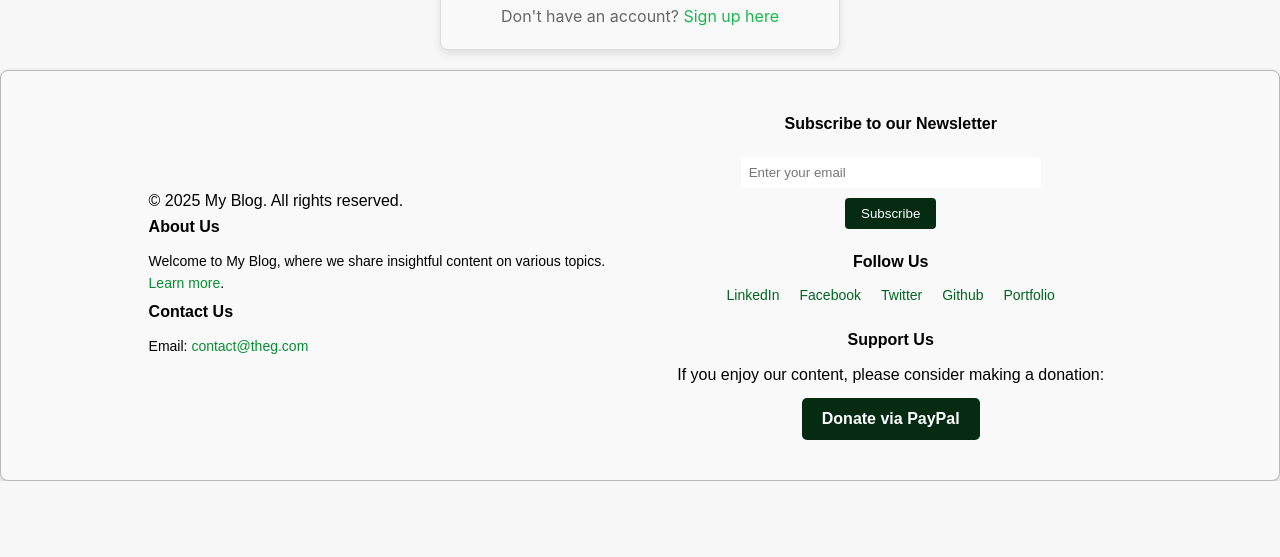
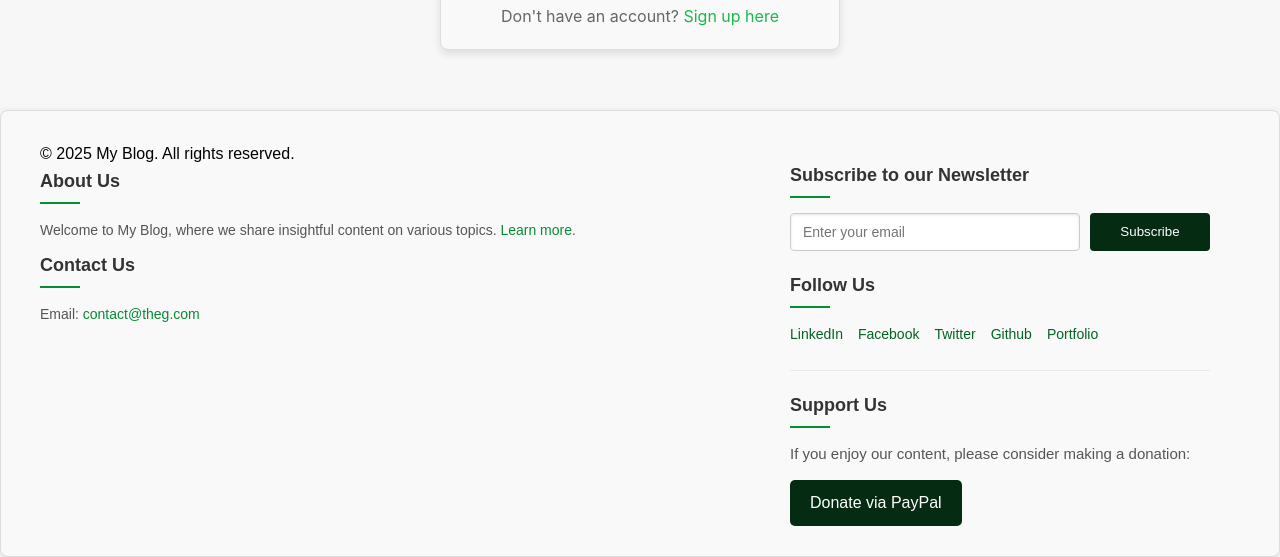
Before and after one commit to raphsang/blog_django_frontend, a React (Create React App) app: page /login in a window 1280 px wide. Shown: the part 337-894 px from the top of the page. Before the commit the page ends 818 px from the top, so only its background shows below. Built offline with nearby package versions, Linux system fonts and the light colour scheme; no server answers.

Commit message:
Update Footer.css

```diff
--- a/src/components/Footer.css
+++ b/src/components/Footer.css
@@ -1,119 +1,125 @@
-/* General styles for the footer */
+/*
+  Advanced Footer CSS - Refined for better responsiveness and cleaner design
+  --------------------------------------------------------------
+*/
+
+/* Base styles */
 .footer {
   color: #000000;
-    padding: 20px;
+  padding: 30px 20px;
   border-radius: 8px;
   background-color: #f9f9f9;
-    box-shadow: 0px 2px 5px rgba(0, 0, 0, 0.2);
-    display: flex;
-    border: 1px groove #b8b8b8;
-    text-align: center;
-    box-sizing: border-box;
+  box-shadow: 0 2px 8px rgba(0, 0, 0, 0.1);
   font-family: Arial, sans-serif;
-    overflow-x: hidden; /* Prevents overflow */
+  border: 1px solid #dcdcdc;
+  overflow: hidden;
+  width: 100%;
+  margin-top: 40px;
 }
 
-/* Content container styles */
+/* Main content container */
 .footer-content {
   display: flex;
-    flex-direction: column;
-    align-items: center;
-    justify-content: space-between;
-    max-width: 100%; /* Adjusts to screen size */
+  flex-wrap: wrap;
+  max-width: 1200px;
   margin: 0 auto;
-    padding: 10px;
-    box-sizing: border-box;
+  gap: 30px;
 }
 
-/* Styles for larger screens */
-@media (min-width: 768px) {
-    .footer-content {
-        flex-direction: row;
-        text-align: left;
+/* Left and right sections */
+.footer-left,
+.footer-right {
+  flex: 1;
+  min-width: 280px;
 }
 
-    .footer-left, .footer-right {
-        flex: 1;
-        padding: 10px;
+/* Section headers */
+.footer h4 {
+  margin-bottom: 15px;
+  font-size: 18px;
+  color: #333;
+  font-weight: 600;
+  position: relative;
+  padding-bottom: 8px;
 }
 
-    .footer-left {
-        max-width: 70%;
+.footer h4::after {
+  content: '';
+  position: absolute;
+  bottom: 0;
+  left: 0;
+  width: 40px;
+  height: 2px;
+  background-color: #068d33;
 }
 
-    .footer-right {
-        max-width: 50%;
-        text-align: right;
-    }
-}
-
-/* About and Contact section styles */
-.about-contact h4 {
-    margin-bottom: 10px;
-    font-size: 16px;
-    color: #000; /* Set color for readability */
-}
-
+/* About and Contact section */
 .about-contact p {
-    margin: 5px 0;
+  margin: 0 0 10px;
   font-size: 14px;
+  line-height: 1.6;
+  color: #555;
 }
 
 .about-contact a {
   color: #068d33;
   text-decoration: none;
+  transition: color 0.2s ease;
+  font-weight: 500;
 }
 
 .about-contact a:hover {
+  color: #045a20;
   text-decoration: underline;
 }
 
-/* Newsletter section styles */
+/* Newsletter subscription */
 .newsletter {
-    display: flex;
-    flex-direction: column;
-    align-items: center;
-    max-width: 100%; /* Responsive adjustment */
-}
-
-.newsletter h4 {
-    margin-bottom: 10px;
-    font-size: 16px;
+  margin-top: 20px;
 }
 
 .subscribe-form {
   display: flex;
-    flex-direction: column; /* Adjusts on smaller screens */
-    width: 100%;
-    align-items: center;
+  flex-wrap: wrap;
+  gap: 10px;
+  margin-top: 10px;
 }
 
 .subscribe-form input[type="email"] {
-    padding: 8px;
-    margin: 10px 0; /* Margin for spacing */
-    border: none;
+  flex: 1;
+  min-width: 200px;
+  padding: 10px 12px;
+  border: 1px solid #ccc;
   border-radius: 4px;
-    width: 100%;
-    max-width: 300px;
-    box-sizing: border-box;
+  font-size: 14px;
+  box-shadow: inset 0 1px 3px rgba(0, 0, 0, 0.1);
+  transition: border 0.2s ease;
+}
+
+.subscribe-form input[type="email"]:focus {
+  border-color: #068d33;
+  outline: none;
 }
 
 .subscribe-form button {
-    padding: 8px 16px;
+  padding: 10px 16px;
   background-color: #052c12;
   border: none;
   border-radius: 4px;
   color: white;
+  font-weight: 500;
   cursor: pointer;
+  transition: background-color 0.2s ease;
+  min-width: 120px;
+}
+
+.subscribe-form button:hover:not(:disabled) {
+  background-color: #13a11f;
 }
 
 .subscribe-form button:disabled {
-    background-color: #4a8dff;
+  background-color: #b3b3b3;
   cursor: not-allowed;
-}
-
-.subscribe-form button:hover {
-    background-color: #13a11f;
 }
 
 .subscribe-message {
@@ -122,118 +128,156 @@
   font-size: 14px;
 }
 
-/* Social media section styles */
+/* Social media links */
 .social-media {
-    display: flex;
-    flex-direction: column;
-    align-items: center;
-    max-width: 100%;
-}
-
-.social-media h4 {
-    margin-bottom: 10px;
-    font-size: 16px;
+  margin-top: 20px;
 }
 
 .social-media ul {
   list-style: none;
   padding: 0;
   display: flex;
-    justify-content: center;
+  flex-wrap: wrap;
+  gap: 15px;
+  margin-top: 10px;
 }
 
 .social-media li {
-    margin: 0 10px;
   font-size: 14px;
 }
 
 .social-media a {
   color: #026422;
   text-decoration: none;
+  transition: color 0.2s ease;
+  display: flex;
+  align-items: center;
+  gap: 5px;
 }
 
 .social-media a:hover {
-    text-decoration: underline;
+  color: #13a11f;
 }
 
-/* Responsive adjustments */
-@media (max-width: 768px) {
+/* Donation section */
+.donation {
+  margin-top: 25px;
+  padding-top: 20px;
+  border-top: 1px solid #eaeaea;
+}
+
+.donation p {
+  font-size: 15px;
+  color: #555;
+  margin-bottom: 15px;
+  line-height: 1.5;
+}
+
+.donate-button {
+  display: inline-block;
+  padding: 10px 20px;
+  background-color: #052c12;
+  color: #ffffff;
+  font-weight: 500;
+  text-decoration: none;
+  border-radius: 5px;
+  transition: all 0.3s ease;
+}
+
+.donate-button:hover {
+  background-color: #13a11f;
+  transform: translateY(-2px);
+}
+
+/* Responsive design */
+@media (min-width: 768px) {
+  .footer-left {
+    max-width: 60%;
+  }
+
+  .footer-right {
+    max-width: 35%;
+  }
+
+  .social-media ul {
+    justify-content: flex-start;
+  }
+
+  .footer-right .donation {
+    text-align: left;
+  }
+}
+
+@media (max-width: 767px) {
   .footer-content {
     flex-direction: column;
   }
 
-    .footer-left, .footer-right {
+  .footer-left,
+  .footer-right {
     max-width: 100%;
-        padding: 0;
-        margin-bottom: 20px;
   }
 
-    .footer-left {
-        border-bottom: 1px solid #444;
-        padding-bottom: 20px;
+  .footer h4 {
+    text-align: center;
+  }
+
+  .footer h4::after {
+    left: 50%;
+    transform: translateX(-50%);
+    width: 60px;
+  }
+
+  .about-contact p,
+  .donation p {
+    text-align: center;
+  }
+
+  .subscribe-form {
+    justify-content: center;
+  }
+
+  .social-media ul {
+    justify-content: center;
+  }
+
+  .donation {
+    text-align: center;
   }
 }
 
-/* Donation section styles */
-.donation {
-    text-align: center;
-    margin-top: 20px;
+/* Very small screens (480px and below) */
+@media (max-width: 480px) {
+  .footer {
+    padding: 20px 15px;
   }
 
-.donation h4 {
-    margin-top: 15px;
-    font-size: 16px;
-    margin-bottom: 10px;
-    color: #000;
+  .subscribe-form {
+    flex-direction: column;
   }
 
-.donation p {
-    font-size: 16px;
-    color: #000;
+  .subscribe-form input[type="email"] {
+    width: 100%;
   }
 
-.donate-button {
-    display: inline-block;
-    padding: 8px 20px;
-    background-color: #052c12;
-    color: #ffffff;
-    font-weight: bold;
-    text-decoration: none;
-    margin-top: 10px;
-    border-radius: 5px;
-    transition: background-color 0.3s ease;
-}
-
-.donate-button:hover {
-    background-color: #07ff28;
-}
-
-/* Responsive adjustments for donation section */
-@media (max-width: 768px) {
-    .donation {
-        margin-top: 15px;
+  .subscribe-form button {
+    width: 100%;
   }
 }
 
-/* Very small screens (360px and below) */
+/* Extremely small screens (360px and below) */
 @media (max-width: 360px) {
   .footer {
-        padding: 10px;
+    padding: 15px 10px;
   }
 
   .footer-content {
-        padding: 5px;
-    }
-
-    .subscribe-form input[type="email"] {
-        width: 80%; /* Allows for padding and keeps width within viewport */
+    gap: 20px;
   }
 
   .social-media ul {
     flex-direction: column;
-    }
-
-    .social-media li {
-        margin: 5px 0;
+    align-items: center;
+    gap: 10px;
   }
 }
```
Lines whose indentation alone changed are shown as unchanged.
